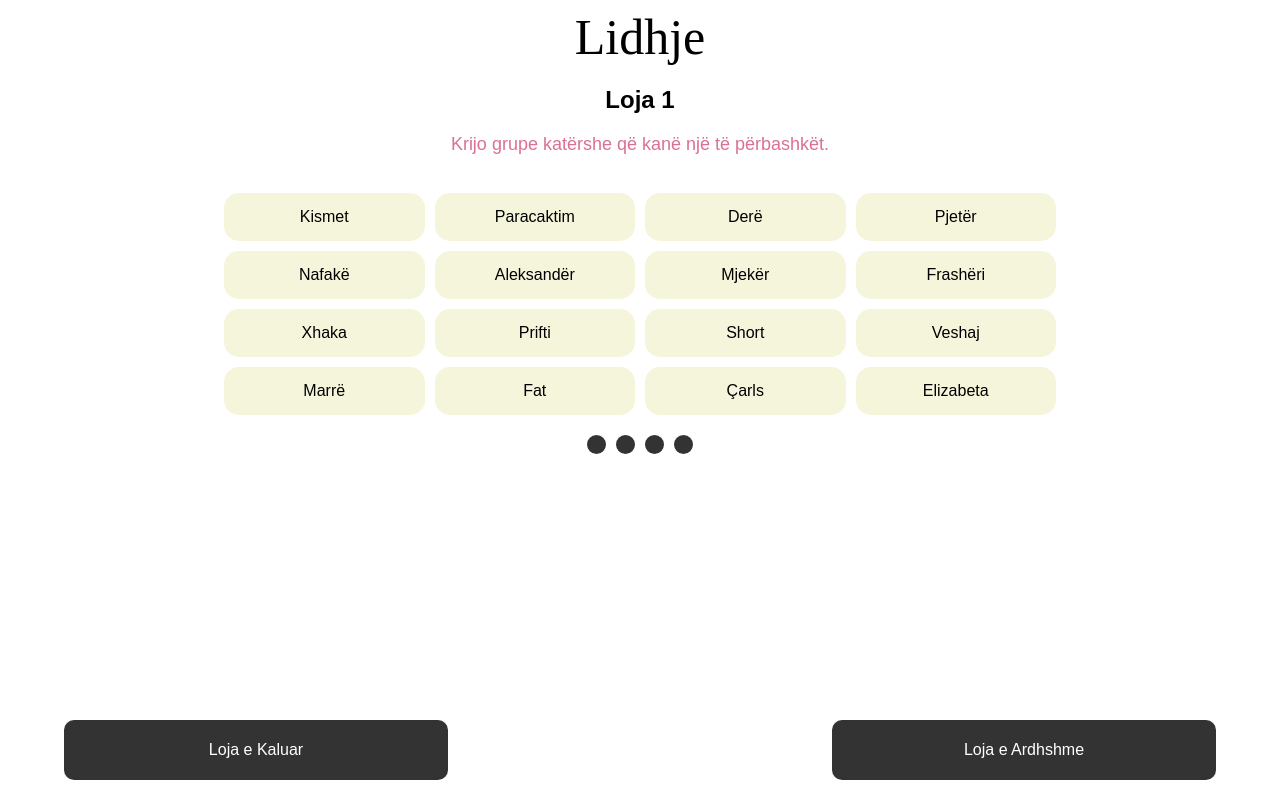
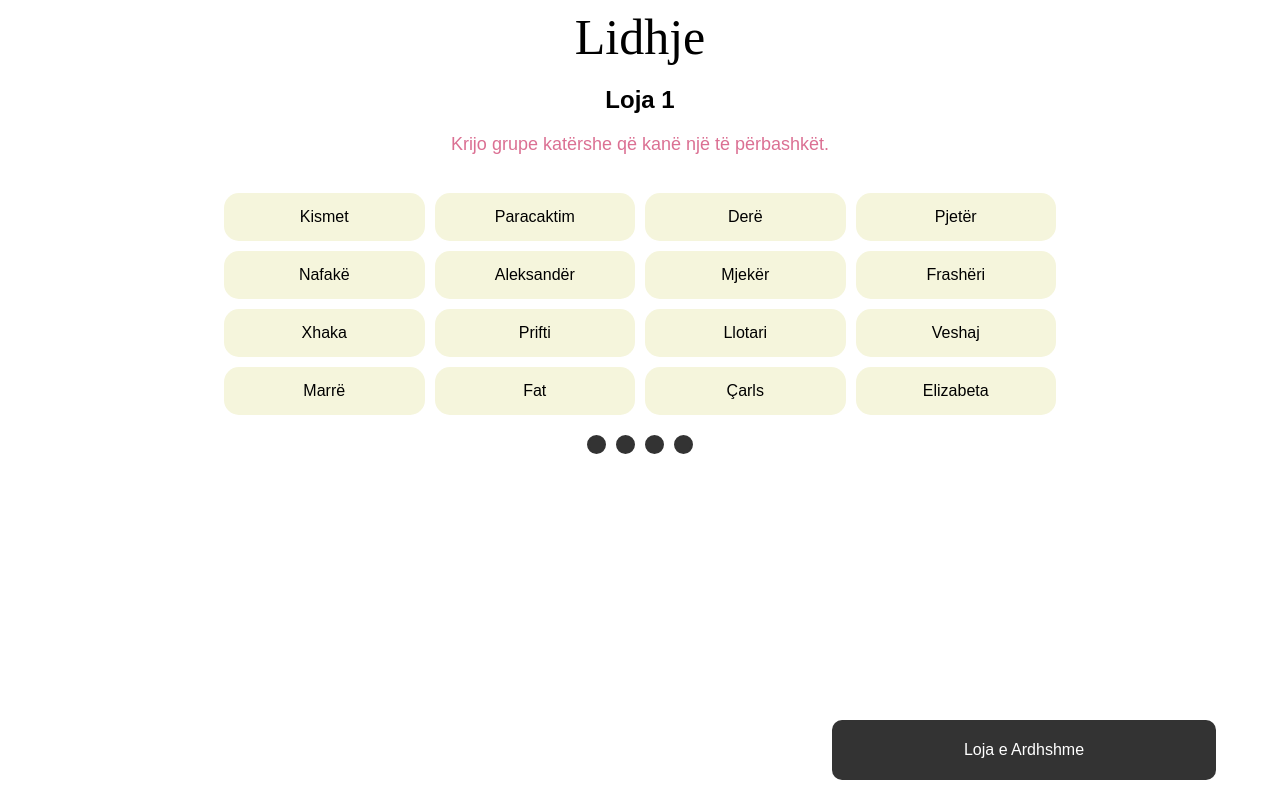
Before and after one commit to dea2001/Lidhje, a React (Vite) app: page / in a window 1280 px wide. Built offline with nearby package versions, Linux system fonts and the light colour scheme; a web font is replaced by a local one.

Commit message:
added a game

```diff
--- a/src/App.jsx
+++ b/src/App.jsx
@@ -172,17 +172,12 @@ function App() {
       {/* Show message for 2 seconds */}
       {message && <p>{message}</p>}
 
-      <button
-  onClick={handlePreviousGame}
-  className="prevButton"
-  disabled={currentGameIndex === 0} // Disable if on the first game
->
-  Loja e Kaluar
-</button>
 
 
+      {currentGameIndex > 0 && <button onClick={handlePreviousGame} className="prevButton">Loja e Kaluar</button>}
+
       {/* Next Game button */}
-      {currentGameIndex < 1 && <button onClick={handleNextGame} className="nextButton">Loja e Ardhshme</button>}
+      {currentGameIndex < 3 && <button onClick={handleNextGame} className="nextButton">Loja e Ardhshme</button>}
     </div>
   );
 }
--- a/src/CSVReader.jsx
+++ b/src/CSVReader.jsx
@@ -8,7 +8,7 @@ const CSVReader = ({ onWordsParsed }) => {
         game: "Game 1",
         groups: [
           { name: "Vëllezer", words: ["Frashëri", "Prifti", "Xhaka", "Veshaj"] },
-          { name: "Sinonime të fjalës 'Fat'", words: ["Nafakë", "Kismet", "Short", "Paracaktim"] },
+          { name: "Fat", words: ["Nafakë", "Kismet", "Llotari", "Paracaktim"] },
           { name: "__ zi", words: ["Mjekër", "Fat", "Derë", "Marrë"] },
           { name: "Personazhe në Kartmonedha 10-she", words: ["Aleksandër", "Pjetër", "Elizabeta", "Çarls"] },
         ],
@@ -22,15 +22,24 @@ const CSVReader = ({ onWordsParsed }) => {
           { name: "Gjëra të Mprehta", words: ["Shikim", "Fjalë", "Thikë", "Dhëmb"] },
         ],
       },
-      /*{
+      {
         game: "Game 3",
         groups: [
-          { name: "Tekste Përputhen", words: ["Dill dill me mu nuk ka dill dill", "Sta jap çuno sta jap ti lulin dot se kap", "Foli me ty e se di a menon foli me ty e se di a dëgjon", "Ledianaaaaa e bukur sikur zanaa"] },
-          { name: "Citate nga Ujku", words: ["A kena shtet a nuk kenaaaa?! O Edi Ramaa", "Oboboo larg qoft laj laj ilalla", "Ooo si smu ndan iher kto mamit mu që janë tndame", "Ne spo dalim nprotest për tdrejtat e njeriut"] },
-          { name: "Citate nga Bigu", words: ["Siuuuuuu", "Uakanda Foeva", "Të mirët i merr publiku", "O madre de dios hidh dy pika tru"] },
-          { name: "Citate nga Kiçja", words: ["Të pres un damarët për një mashkull?! Për një feshkull?!!", "O byçkake o byçkake mamasë amaaan moj", "Ça do çuni do pith çuni ça do", "Ça thon ore zot se mdhemb koka si jap dot shpjegim"] },
+          { name: "Mendjemadh", words: ["Fodull", "Madhëria e tij/saj", "Hundpërpjetë", "Zotrote"] },
+          { name: "Princeshë", words: ["Mbi bizele", "Diana", "Mononoke", "Aurora"] },
+          { name: "Lule", words: ["Mos më prek", "Balli", "Narcizi", "Lakër"] },
+          { name: "Me Shtresa", words: ["Përbindësh", "Qepa", "Lazanja", "Shoqëria"] },
         ],
-      },*/
+      },
+      {
+        game: "Game 4",
+        groups: [
+          { name: "Armiqësi", words: ["Hasmëri", "Inat", "Luftë", "Urrejtje"] },
+          { name: "Fillon me Metal", words: ["Armik", "Hekurudhë", "Argjendar", "Titanik"] },
+          { name: "Fjale me 'Udhë'", words: ["Rrudhë", "Udhëtar", "Udhëkalim", "Udhëkryq"] },
+          { name: "Gjera të Kuqe", words: ["Bakër", "Gjak", "Qershi", "Trëndafil"] },
+        ],
+      },
     ];
 
     onWordsParsed(csvData);
```
